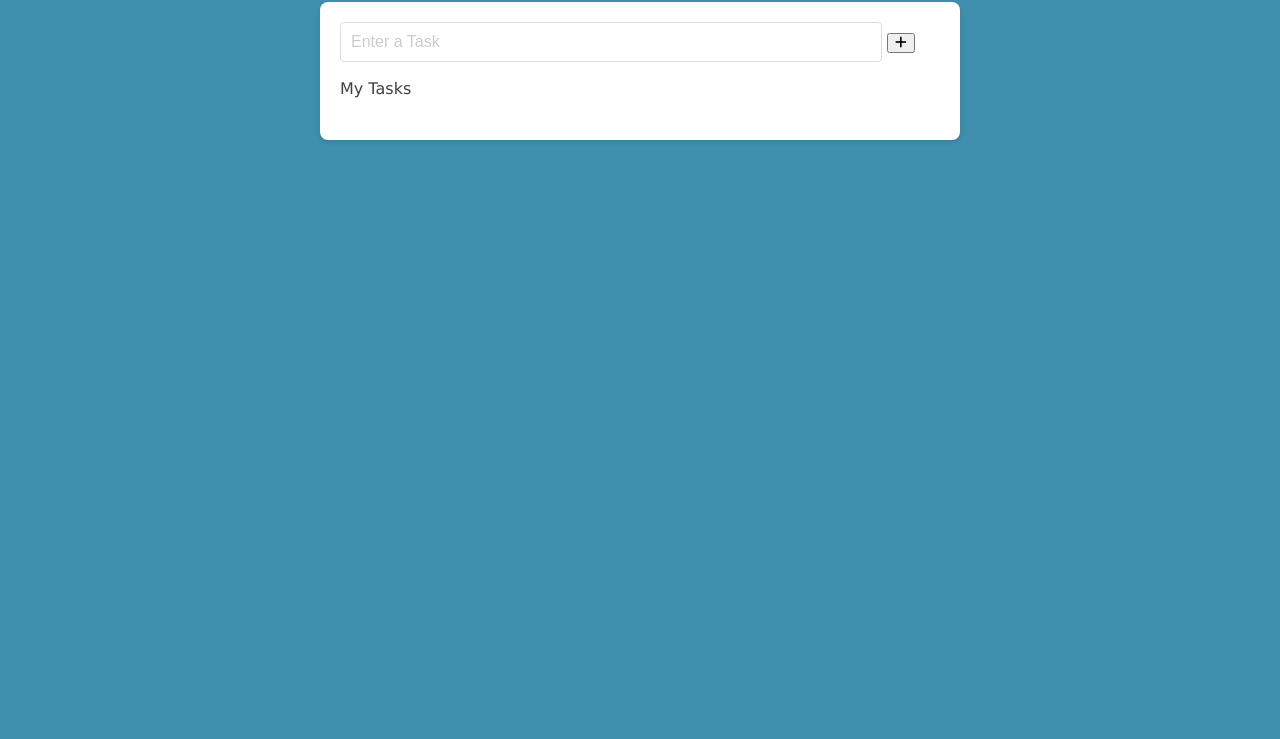
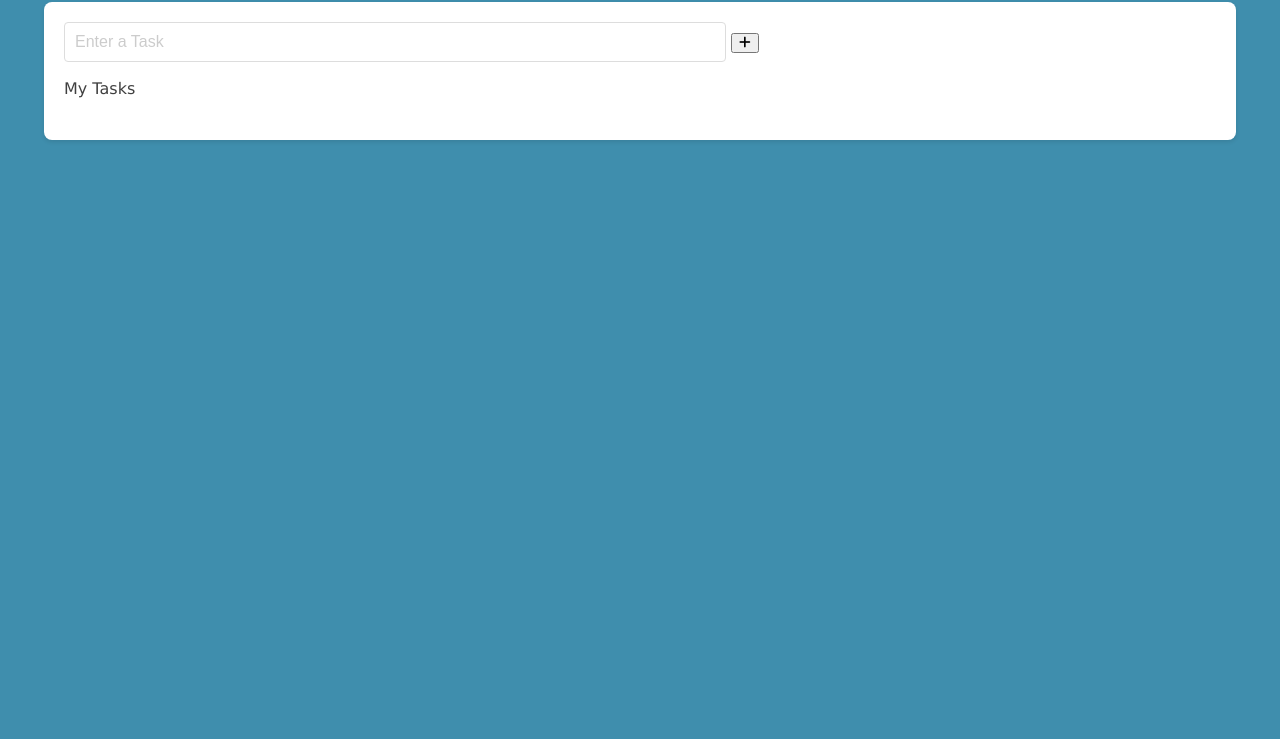
Before and after one commit to KazibweClive/To-Do, a plain HTML site: page index.html in a window 1280 px wide. Shown: the part 61-800 px from the top of the page. Drawn offline with Linux system fonts and the light colour scheme.

Commit message:
fix: add styles

```diff
--- a/index.css
+++ b/index.css
@@ -1,6 +1,5 @@
 body {
 background-color: rgb(63, 142, 173);
-/* background-color:#f1f1f1; */
 font-size: 16px;
 line-height: 22px;
 color: #404040;
@@ -8,12 +7,13 @@ font-family: 'Lucida Grande', Verdana, sans-serif;
 }
 
 .todo-list {
-max-width:600px;
+/* max-width:600px; */
 margin: 0 auto;
 padding: 20px;
 background-color: #fff;
 border-radius: 8px;
-box-shadow: 0 2px 4px rgba(0, 0, 0, 0.1)
+box-shadow: 0 2px 4px rgba(0, 0, 0, 0.1);
+width:90vw;
 }
 
 h1 {
@@ -24,7 +24,7 @@ h1 {
 }
 
 * input[type="text"] {
-    width: 520px;
+    width: 50vw;
     padding: 10px;
     font-size: 16px;
     border: 1px solid #ddd;
```
